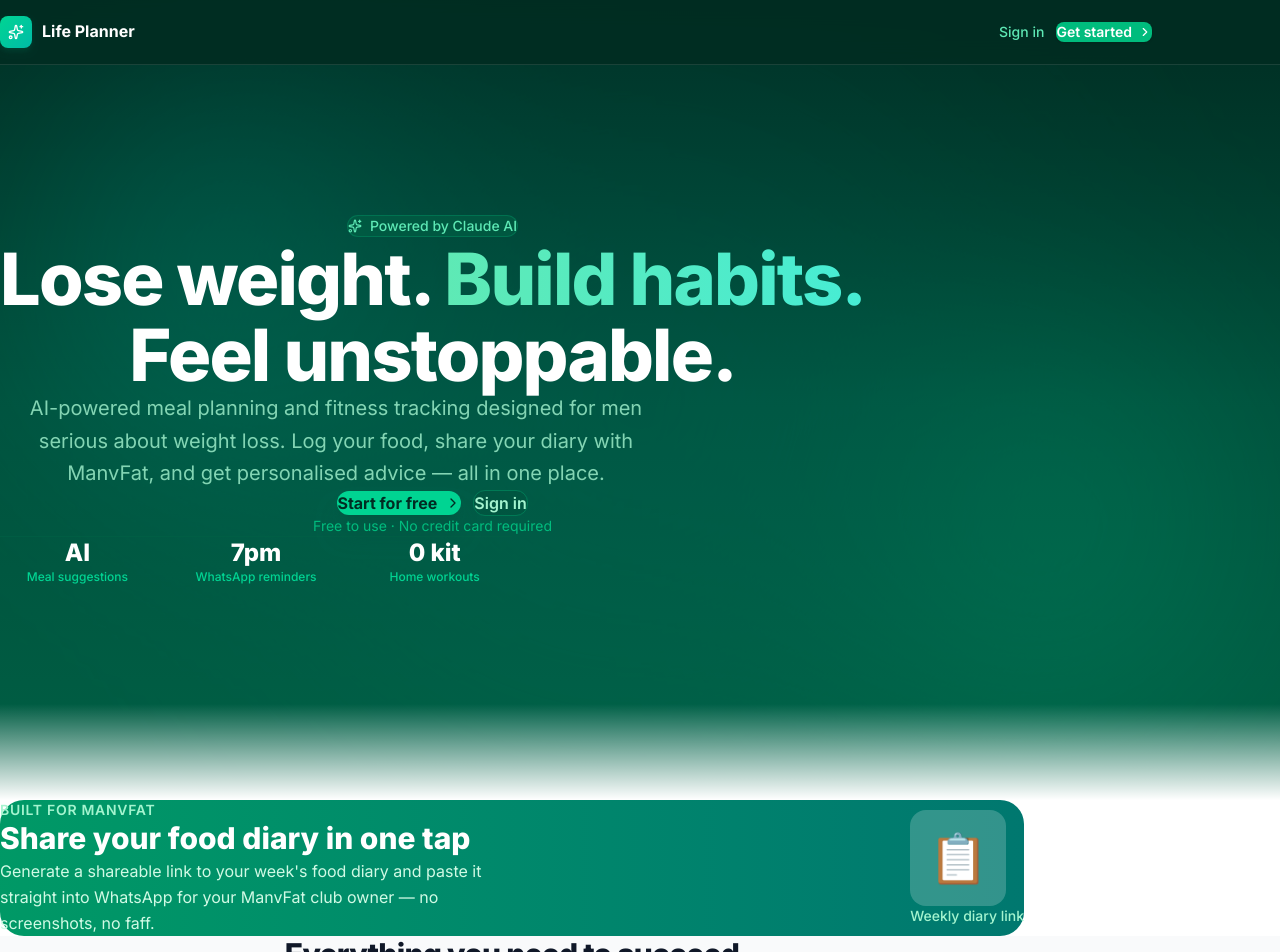
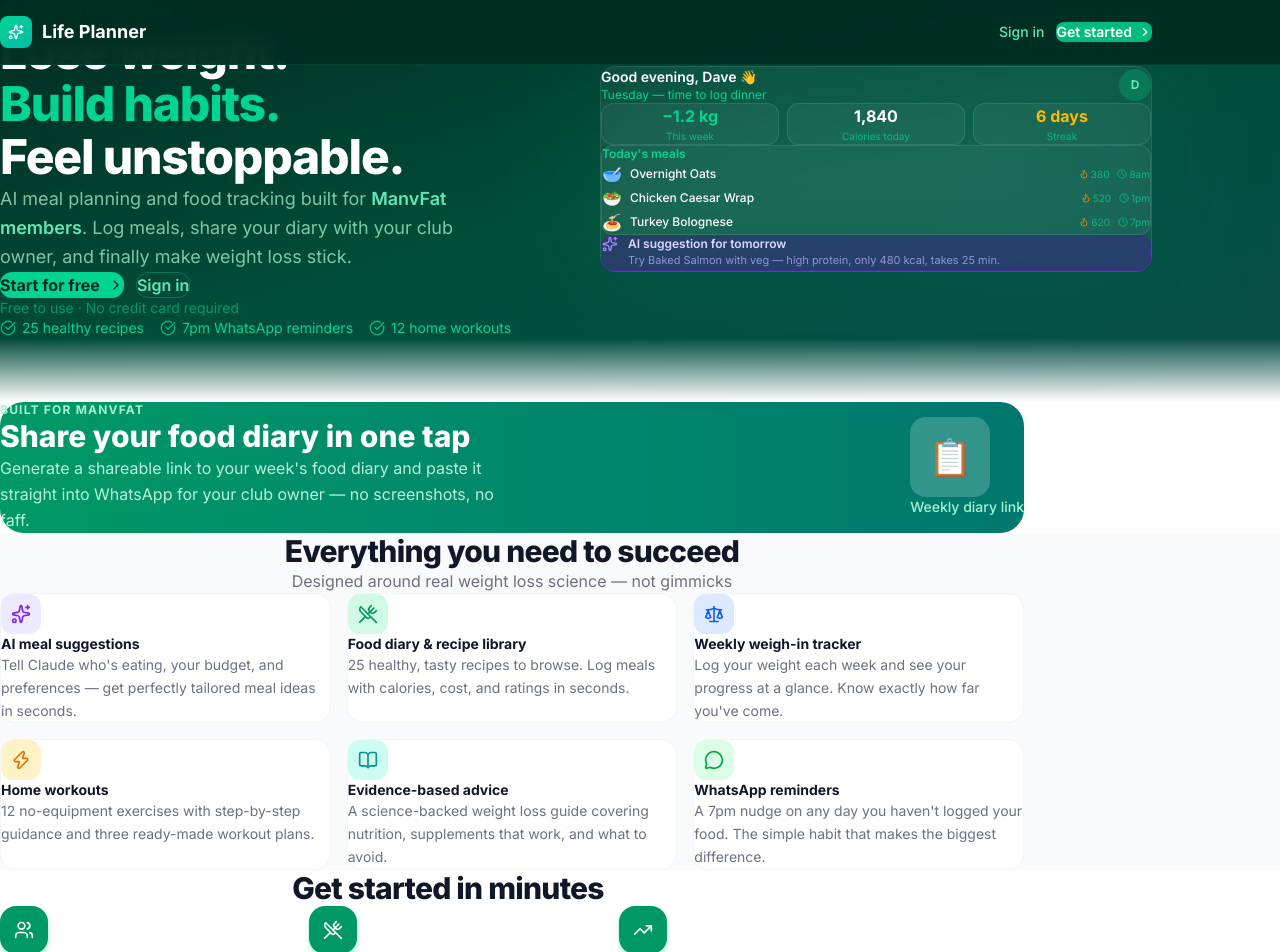
Before and after one commit to AIElevator/life-planner, a Next.js app: page / in a window 1280 px wide. Shown: the top 952 px of the page. Built offline with nearby package versions, Linux system fonts and the light colour scheme; no server answers.

Commit message:
Redesign landing page hero with two-column layout and app preview card

```diff
--- a/src/app/page.tsx
+++ b/src/app/page.tsx
@@ -4,16 +4,16 @@
 import {
   ChevronRight,
   UtensilsCrossed,
-  Dumbbell,
-  Heart,
   Sparkles,
   TrendingUp,
   Users,
   MessageCircle,
-  CheckCircle,
   Zap,
   BookOpen,
   Scale,
+  CheckCircle,
+  Flame,
+  Clock,
 } from 'lucide-react'
 
 export default async function HomePage() {
@@ -24,13 +24,13 @@
     <main className="min-h-screen bg-white overflow-x-hidden">
 
       {/* Nav */}
-      <nav className="fixed top-0 left-0 right-0 z-50 border-b border-white/10 bg-emerald-950/90 backdrop-blur-md">
+      <nav className="fixed top-0 left-0 right-0 z-50 bg-emerald-950/95 backdrop-blur-md border-b border-emerald-900/60">
         <div className="max-w-6xl mx-auto px-6 h-16 flex items-center justify-between">
           <div className="flex items-center gap-2.5">
-            <div className="w-8 h-8 rounded-lg bg-gradient-to-br from-emerald-400 to-teal-500 flex items-center justify-center shadow-md shadow-emerald-900/50">
+            <div className="w-8 h-8 rounded-lg bg-gradient-to-br from-emerald-400 to-teal-500 flex items-center justify-center">
               <Sparkles className="h-4 w-4 text-white" />
             </div>
-            <span className="font-bold text-white">Life Planner</span>
+            <span className="font-bold text-white text-lg">Life Planner</span>
           </div>
           <div className="flex items-center gap-3">
             <Link href="/login" className="text-sm font-medium text-emerald-300 hover:text-white transition-colors">
@@ -38,7 +38,7 @@
             </Link>
             <Link
               href="/signup"
-              className="inline-flex items-center gap-1.5 rounded-lg bg-emerald-500 px-4 py-2 text-sm font-semibold text-white hover:bg-emerald-400 transition-colors shadow-sm"
+              className="inline-flex items-center gap-1.5 rounded-lg bg-emerald-500 px-4 py-2 text-sm font-semibold text-white hover:bg-emerald-400 transition-colors"
             >
               Get started <ChevronRight className="h-3.5 w-3.5" />
             </Link>
@@ -46,87 +46,147 @@
         </div>
       </nav>
 
-      {/* Hero */}
-      <section className="relative min-h-screen flex items-center bg-gradient-to-b from-emerald-950 via-emerald-900 to-emerald-800 overflow-hidden">
-        {/* Background texture */}
-        <div className="absolute inset-0 opacity-20">
-          <div className="absolute top-20 left-10 w-96 h-96 rounded-full bg-teal-400 blur-[128px]" />
-          <div className="absolute bottom-20 right-10 w-96 h-96 rounded-full bg-emerald-400 blur-[128px]" />
-          <div className="absolute top-1/2 left-1/2 -translate-x-1/2 -translate-y-1/2 w-[600px] h-[600px] rounded-full bg-teal-600 blur-[180px]" />
-        </div>
+      {/* Hero — two-column */}
+      <section className="bg-gradient-to-br from-emerald-950 via-emerald-900 to-teal-900 pt-16">
+        <div className="max-w-6xl mx-auto px-6 py-20 grid lg:grid-cols-2 gap-12 items-center">
 
-        <div className="relative z-10 max-w-5xl mx-auto px-6 py-32 text-center">
-          <div className="inline-flex items-center gap-2 rounded-full bg-emerald-800/60 border border-emerald-600/40 px-4 py-1.5 text-sm font-medium text-emerald-300 mb-8">
+          {/* Left: text + CTA */}
+          <div>
+            <div className="inline-flex items-center gap-2 rounded-full bg-emerald-800/70 border border-emerald-700/50 px-4 py-1.5 text-sm font-medium text-emerald-300 mb-6">
               <Sparkles className="h-3.5 w-3.5" />
               Powered by Claude AI
             </div>
 
-          <h1 className="text-5xl sm:text-7xl font-extrabold text-white leading-[1.05] tracking-tight mb-6">
-            Lose weight.{' '}
-            <span className="bg-gradient-to-r from-emerald-300 to-teal-300 bg-clip-text text-transparent">
-              Build habits.
-            </span>
-            <br />Feel unstoppable.
+            <h1 className="text-5xl font-extrabold text-white leading-[1.1] tracking-tight mb-5">
+              Lose weight.<br />
+              <span className="text-emerald-400">Build habits.</span><br />
+              Feel unstoppable.
             </h1>
 
-          <p className="text-xl text-emerald-200/80 max-w-2xl mx-auto leading-relaxed mb-10">
-            AI-powered meal planning and fitness tracking designed for men serious about weight loss.
-            Log your food, share your diary with ManvFat, and get personalised advice — all in one place.
+            <p className="text-lg text-emerald-200/75 leading-relaxed mb-8 max-w-lg">
+              AI meal planning and food tracking built for <strong className="text-emerald-300 font-semibold">ManvFat members</strong>. Log meals, share your diary with your club owner, and finally make weight loss stick.
             </p>
 
-          <div className="flex flex-col sm:flex-row items-center justify-center gap-3 mb-12">
+            <div className="flex flex-col sm:flex-row gap-3 mb-8">
               <Link
                 href="/signup"
-              className="inline-flex items-center gap-2 rounded-xl bg-emerald-400 px-8 py-4 text-base font-bold text-emerald-950 hover:bg-emerald-300 transition-all shadow-xl shadow-emerald-900/50 hover:-translate-y-0.5"
+                className="inline-flex items-center justify-center gap-2 rounded-xl bg-emerald-400 px-7 py-3.5 text-base font-bold text-emerald-950 hover:bg-emerald-300 transition-all shadow-lg shadow-emerald-900/40"
               >
                 Start for free <ChevronRight className="h-4 w-4" />
               </Link>
               <Link
                 href="/login"
-              className="inline-flex items-center gap-2 rounded-xl border border-emerald-700 bg-emerald-900/40 px-8 py-4 text-base font-semibold text-emerald-200 hover:bg-emerald-800/60 transition-all"
+                className="inline-flex items-center justify-center gap-2 rounded-xl border border-emerald-700 px-7 py-3.5 text-base font-semibold text-emerald-300 hover:bg-emerald-800/50 transition-all"
               >
                 Sign in
               </Link>
             </div>
 
-          <p className="text-sm text-emerald-500">Free to use · No credit card required</p>
+            <p className="text-sm text-emerald-600">Free to use · No credit card required</p>
 
-          {/* Stats row */}
-          <div className="mt-16 grid grid-cols-3 gap-6 max-w-lg mx-auto border-t border-emerald-800/60 pt-10">
+            {/* Trust signals */}
+            <div className="mt-10 flex flex-wrap gap-4">
               {[
-              { value: 'AI', label: 'Meal suggestions' },
-              { value: '7pm', label: 'WhatsApp reminders' },
-              { value: '0 kit', label: 'Home workouts' },
-            ].map(({ value, label }) => (
-              <div key={label} className="text-center">
-                <div className="text-2xl font-extrabold text-white mb-1">{value}</div>
-                <div className="text-xs text-emerald-400 font-medium">{label}</div>
+                '25 healthy recipes',
+                '7pm WhatsApp reminders',
+                '12 home workouts',
+              ].map((item) => (
+                <div key={item} className="flex items-center gap-1.5 text-sm text-emerald-400">
+                  <CheckCircle className="h-4 w-4 text-emerald-500 shrink-0" />
+                  {item}
                 </div>
               ))}
             </div>
           </div>
 
+          {/* Right: app preview card */}
+          <div className="hidden lg:block">
+            <div className="relative">
+              {/* Glow behind card */}
+              <div className="absolute inset-0 bg-emerald-400/10 blur-3xl rounded-3xl" />
+
+              {/* Mock app UI */}
+              <div className="relative rounded-2xl bg-white/5 border border-white/10 backdrop-blur-sm p-5 space-y-3">
+                {/* Header */}
+                <div className="flex items-center justify-between mb-1">
+                  <div>
+                    <p className="text-white font-semibold text-sm">Good evening, Dave 👋</p>
+                    <p className="text-emerald-400 text-xs">Tuesday — time to log dinner</p>
+                  </div>
+                  <div className="w-8 h-8 rounded-full bg-emerald-500/30 flex items-center justify-center">
+                    <span className="text-emerald-300 text-xs font-bold">D</span>
+                  </div>
+                </div>
+
+                {/* Stats row */}
+                <div className="grid grid-cols-3 gap-2">
+                  {[
+                    { label: 'This week', value: '−1.2 kg', colour: 'text-emerald-400' },
+                    { label: 'Calories today', value: '1,840', colour: 'text-white' },
+                    { label: 'Streak', value: '6 days', colour: 'text-amber-400' },
+                  ].map(({ label, value, colour }) => (
+                    <div key={label} className="rounded-xl bg-white/5 border border-white/10 p-3 text-center">
+                      <p className={`text-base font-bold ${colour}`}>{value}</p>
+                      <p className="text-emerald-500 text-[10px] mt-0.5">{label}</p>
+                    </div>
+                  ))}
+                </div>
+
+                {/* Recent meals */}
+                <div className="rounded-xl bg-white/5 border border-white/10 p-3">
+                  <p className="text-xs font-semibold text-emerald-400 mb-2">Today&apos;s meals</p>
+                  <div className="space-y-2">
+                    {[
+                      { emoji: '🥣', name: 'Overnight Oats', cal: 380, time: '8am' },
+                      { emoji: '🥗', name: 'Chicken Caesar Wrap', cal: 520, time: '1pm' },
+                      { emoji: '🍝', name: 'Turkey Bolognese', cal: 620, time: '7pm' },
+                    ].map(({ emoji, name, cal, time }) => (
+                      <div key={name} className="flex items-center justify-between">
+                        <div className="flex items-center gap-2">
+                          <span className="text-base">{emoji}</span>
+                          <span className="text-white text-xs font-medium">{name}</span>
+                        </div>
+                        <div className="flex items-center gap-2 text-[10px] text-emerald-500">
+                          <span className="flex items-center gap-0.5"><Flame className="h-2.5 w-2.5 text-orange-400" />{cal}</span>
+                          <span className="flex items-center gap-0.5"><Clock className="h-2.5 w-2.5" />{time}</span>
+                        </div>
+                      </div>
+                    ))}
+                  </div>
+                </div>
+
+                {/* AI suggestion pill */}
+                <div className="rounded-xl bg-violet-900/40 border border-violet-700/40 p-3 flex items-start gap-2.5">
+                  <Sparkles className="h-4 w-4 text-violet-400 mt-0.5 shrink-0" />
+                  <div>
+                    <p className="text-violet-200 text-xs font-semibold">AI suggestion for tomorrow</p>
+                    <p className="text-violet-300/70 text-[11px] mt-0.5">Try Baked Salmon with veg — high protein, only 480 kcal, takes 25 min.</p>
+                  </div>
+                </div>
+              </div>
+            </div>
+          </div>
+        </div>
+
         {/* Bottom fade */}
-        <div className="absolute bottom-0 left-0 right-0 h-24 bg-gradient-to-t from-white to-transparent" />
+        <div className="h-16 bg-gradient-to-b from-transparent to-white" />
       </section>
 
       {/* ManvFat callout */}
-      <section className="py-20 px-6 bg-white">
+      <section className="py-16 px-6 bg-white">
         <div className="max-w-5xl mx-auto">
-          <div className="rounded-3xl bg-gradient-to-r from-emerald-600 to-teal-700 p-10 text-white flex flex-col md:flex-row items-center justify-between gap-8">
+          <div className="rounded-3xl bg-gradient-to-r from-emerald-600 to-teal-700 p-8 md:p-10 text-white flex flex-col md:flex-row items-center justify-between gap-8">
             <div className="max-w-lg">
-              <div className="text-emerald-200 text-sm font-semibold uppercase tracking-wider mb-3">Built for ManvFat</div>
-              <h2 className="text-3xl font-extrabold leading-tight mb-4">
+              <div className="text-emerald-200 text-xs font-bold uppercase tracking-widest mb-3">Built for ManvFat</div>
+              <h2 className="text-2xl md:text-3xl font-extrabold leading-tight mb-3">
                 Share your food diary in one tap
               </h2>
-              <p className="text-emerald-100 leading-relaxed">
-                Generate a shareable link to your week&apos;s food diary and paste it straight into WhatsApp for your ManvFat club owner — no screenshots, no faff.
+              <p className="text-emerald-100/90 leading-relaxed text-sm md:text-base">
+                Generate a shareable link to your week&apos;s food diary and paste it straight into WhatsApp for your club owner — no screenshots, no faff.
               </p>
             </div>
             <div className="shrink-0 text-center">
-              <div className="w-24 h-24 rounded-2xl bg-white/20 flex items-center justify-center text-5xl mb-3 mx-auto">
-                📋
-              </div>
+              <div className="w-20 h-20 rounded-2xl bg-white/20 flex items-center justify-center text-4xl mb-3 mx-auto">📋</div>
               <p className="text-emerald-200 text-sm font-medium">Weekly diary link</p>
             </div>
           </div>
@@ -134,70 +194,56 @@
       </section>
 
       {/* Features */}
-      <section className="py-20 px-6 bg-gray-50">
+      <section className="py-16 px-6 bg-gray-50">
         <div className="max-w-5xl mx-auto">
-          <div className="text-center mb-14">
+          <div className="text-center mb-12">
             <h2 className="text-3xl font-extrabold text-gray-900 tracking-tight">Everything you need to succeed</h2>
-            <p className="text-gray-500 mt-3 text-lg">Designed around real weight loss science — not gimmicks</p>
+            <p className="text-gray-500 mt-2 text-base">Designed around real weight loss science — not gimmicks</p>
           </div>
-          <div className="grid sm:grid-cols-2 lg:grid-cols-3 gap-5">
+          <div className="grid sm:grid-cols-2 lg:grid-cols-3 gap-4">
             {[
               {
                 icon: Sparkles,
-                gradient: 'from-violet-500 to-purple-600',
-                bg: 'bg-violet-50',
-                ring: 'ring-violet-100',
+                colour: 'bg-violet-100 text-violet-600',
                 title: 'AI meal suggestions',
                 description: 'Tell Claude who\'s eating, your budget, and preferences — get perfectly tailored meal ideas in seconds.',
               },
               {
                 icon: UtensilsCrossed,
-                gradient: 'from-emerald-500 to-teal-600',
-                bg: 'bg-emerald-50',
-                ring: 'ring-emerald-100',
-                title: 'Food diary logging',
-                description: 'Track meals with calories, cost, and ratings. Build a food history that helps Claude get smarter over time.',
+                colour: 'bg-emerald-100 text-emerald-600',
+                title: 'Food diary & recipe library',
+                description: '25 healthy, tasty recipes to browse. Log meals with calories, cost, and ratings in seconds.',
               },
               {
                 icon: Scale,
-                gradient: 'from-blue-500 to-indigo-600',
-                bg: 'bg-blue-50',
-                ring: 'ring-blue-100',
-                title: 'Weekly weigh-in',
-                description: 'Log your weight each week and track your progress with clear charts. See exactly how far you\'ve come.',
+                colour: 'bg-blue-100 text-blue-600',
+                title: 'Weekly weigh-in tracker',
+                description: 'Log your weight each week and see your progress at a glance. Know exactly how far you\'ve come.',
               },
               {
                 icon: Zap,
-                gradient: 'from-amber-500 to-orange-500',
-                bg: 'bg-amber-50',
-                ring: 'ring-amber-100',
+                colour: 'bg-amber-100 text-amber-600',
                 title: 'Home workouts',
                 description: '12 no-equipment exercises with step-by-step guidance and three ready-made workout plans.',
               },
               {
                 icon: BookOpen,
-                gradient: 'from-teal-500 to-cyan-600',
-                bg: 'bg-teal-50',
-                ring: 'ring-teal-100',
+                colour: 'bg-teal-100 text-teal-600',
                 title: 'Evidence-based advice',
-                description: 'A science-backed weight loss guide covering nutrition, supplements that actually work, and what to avoid.',
+                description: 'A science-backed weight loss guide covering nutrition, supplements that work, and what to avoid.',
               },
               {
                 icon: MessageCircle,
-                gradient: 'from-green-500 to-emerald-600',
-                bg: 'bg-green-50',
-                ring: 'ring-green-100',
+                colour: 'bg-green-100 text-green-600',
                 title: 'WhatsApp reminders',
-                description: 'Get a 7pm nudge on any day you haven\'t logged your food. The simple habit that makes the biggest difference.',
+                description: 'A 7pm nudge on any day you haven\'t logged your food. The simple habit that makes the biggest difference.',
               },
-            ].map(({ icon: Icon, gradient, bg, ring, title, description }) => (
-              <div key={title} className={`bg-white rounded-2xl border border-gray-100 ring-1 ${ring} p-6 hover:shadow-lg transition-all group`}>
-                <div className={`w-11 h-11 rounded-xl ${bg} flex items-center justify-center mb-4`}>
-                  <div className={`w-9 h-9 rounded-lg bg-gradient-to-br ${gradient} flex items-center justify-center shadow-sm`}>
-                    <Icon className="h-4 w-4 text-white" strokeWidth={2.5} />
+            ].map(({ icon: Icon, colour, title, description }) => (
+              <div key={title} className="bg-white rounded-2xl border border-gray-100 p-5 hover:shadow-md transition-shadow">
+                <div className={`w-10 h-10 rounded-xl ${colour} flex items-center justify-center mb-4`}>
+                  <Icon className="h-5 w-5" strokeWidth={2} />
                 </div>
-                </div>
-                <h3 className="font-bold text-gray-900 mb-2">{title}</h3>
+                <h3 className="font-bold text-gray-900 mb-1.5 text-sm">{title}</h3>
                 <p className="text-sm text-gray-500 leading-relaxed">{description}</p>
               </div>
             ))}
@@ -206,23 +252,23 @@
       </section>
 
       {/* How it works */}
-      <section className="py-20 px-6 bg-white">
+      <section className="py-16 px-6 bg-white">
         <div className="max-w-4xl mx-auto">
-          <div className="text-center mb-14">
+          <div className="text-center mb-12">
             <h2 className="text-3xl font-extrabold text-gray-900 tracking-tight">Get started in minutes</h2>
           </div>
           <div className="grid sm:grid-cols-3 gap-8">
             {[
-              { step: '1', title: 'Create your account', desc: 'Sign up free, add your household members, and set your food preferences.', icon: Users },
-              { step: '2', title: 'Log your meals', desc: 'Track what you eat each day. Get WhatsApp reminders so you never miss a day.', icon: UtensilsCrossed },
-              { step: '3', title: 'Share & win', desc: 'Generate your weekly ManvFat diary link and send it straight to your club owner.', icon: TrendingUp },
+              { step: '1', title: 'Create your account', desc: 'Sign up free, add your family, and set your food preferences.', icon: Users },
+              { step: '2', title: 'Log your meals', desc: 'Track what you eat each day. Get WhatsApp reminders so you never forget.', icon: UtensilsCrossed },
+              { step: '3', title: 'Share & win', desc: 'Generate your weekly ManvFat diary link and send it to your club owner.', icon: TrendingUp },
             ].map(({ step, title, desc, icon: Icon }) => (
               <div key={step} className="text-center">
-                <div className="w-14 h-14 rounded-2xl bg-emerald-600 flex items-center justify-center mx-auto mb-4 shadow-lg shadow-emerald-200">
-                  <Icon className="h-6 w-6 text-white" />
+                <div className="w-12 h-12 rounded-2xl bg-emerald-600 flex items-center justify-center mx-auto mb-4 shadow-md shadow-emerald-200">
+                  <Icon className="h-5 w-5 text-white" />
                 </div>
-                <div className="text-xs font-bold text-emerald-600 uppercase tracking-widest mb-2">Step {step}</div>
-                <h3 className="font-bold text-gray-900 mb-2 text-lg">{title}</h3>
+                <div className="text-xs font-bold text-emerald-600 uppercase tracking-widest mb-1.5">Step {step}</div>
+                <h3 className="font-bold text-gray-900 mb-2">{title}</h3>
                 <p className="text-sm text-gray-500 leading-relaxed">{desc}</p>
               </div>
             ))}
@@ -230,35 +276,16 @@
         </div>
       </section>
 
-      {/* Social proof / trust */}
-      <section className="py-16 px-6 bg-gray-50">
-        <div className="max-w-3xl mx-auto text-center">
-          <div className="flex flex-wrap items-center justify-center gap-6 text-sm text-gray-400">
-            {[
-              '✓ Free to use',
-              '✓ No credit card',
-              '✓ AI-powered suggestions',
-              '✓ WhatsApp reminders',
-              '✓ ManvFat ready',
-            ].map((item) => (
-              <span key={item} className="font-medium">{item}</span>
-            ))}
-          </div>
-        </div>
-      </section>
-
       {/* Final CTA */}
-      <section className="py-24 px-6 bg-gradient-to-br from-emerald-950 to-teal-900">
-        <div className="max-w-2xl mx-auto text-center space-y-6">
+      <section className="py-20 px-6 bg-gradient-to-br from-emerald-950 to-teal-900">
+        <div className="max-w-2xl mx-auto text-center space-y-5">
           <h2 className="text-4xl font-extrabold text-white tracking-tight">
             Ready to make this your best week yet?
           </h2>
-          <p className="text-emerald-300 text-lg">
-            Start logging, start losing, start winning.
-          </p>
+          <p className="text-emerald-300">Start logging, start losing, start winning.</p>
           <Link
             href="/signup"
-            className="inline-flex items-center gap-2 rounded-xl bg-emerald-400 px-10 py-4 text-base font-bold text-emerald-950 hover:bg-emerald-300 transition-all shadow-xl shadow-emerald-900/50 hover:-translate-y-0.5"
+            className="inline-flex items-center gap-2 rounded-xl bg-emerald-400 px-10 py-4 text-base font-bold text-emerald-950 hover:bg-emerald-300 transition-all shadow-xl shadow-emerald-900/50"
           >
             Create your free account <ChevronRight className="h-4 w-4" />
           </Link>
```
Lines whose indentation alone changed are shown as unchanged.
